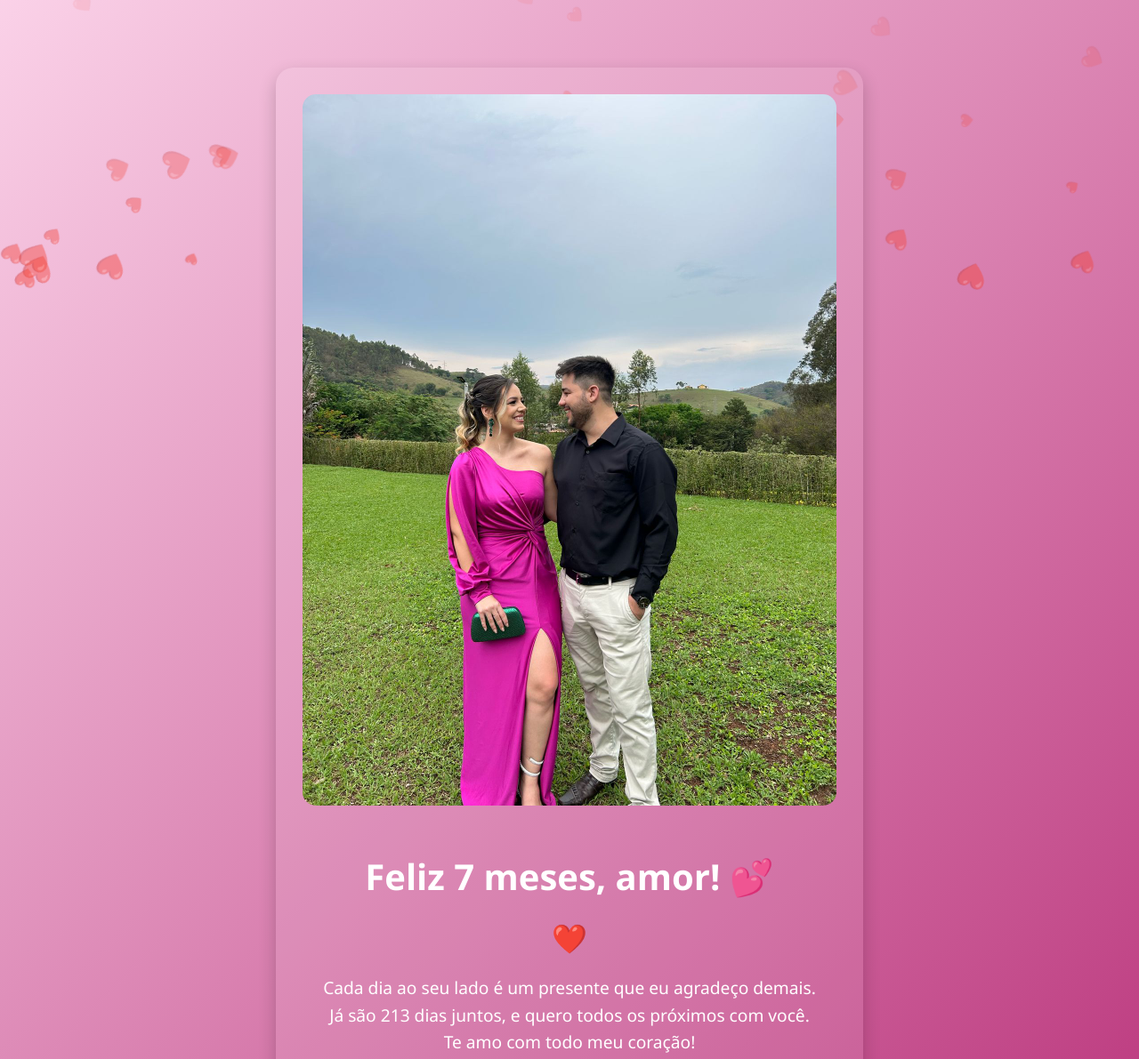
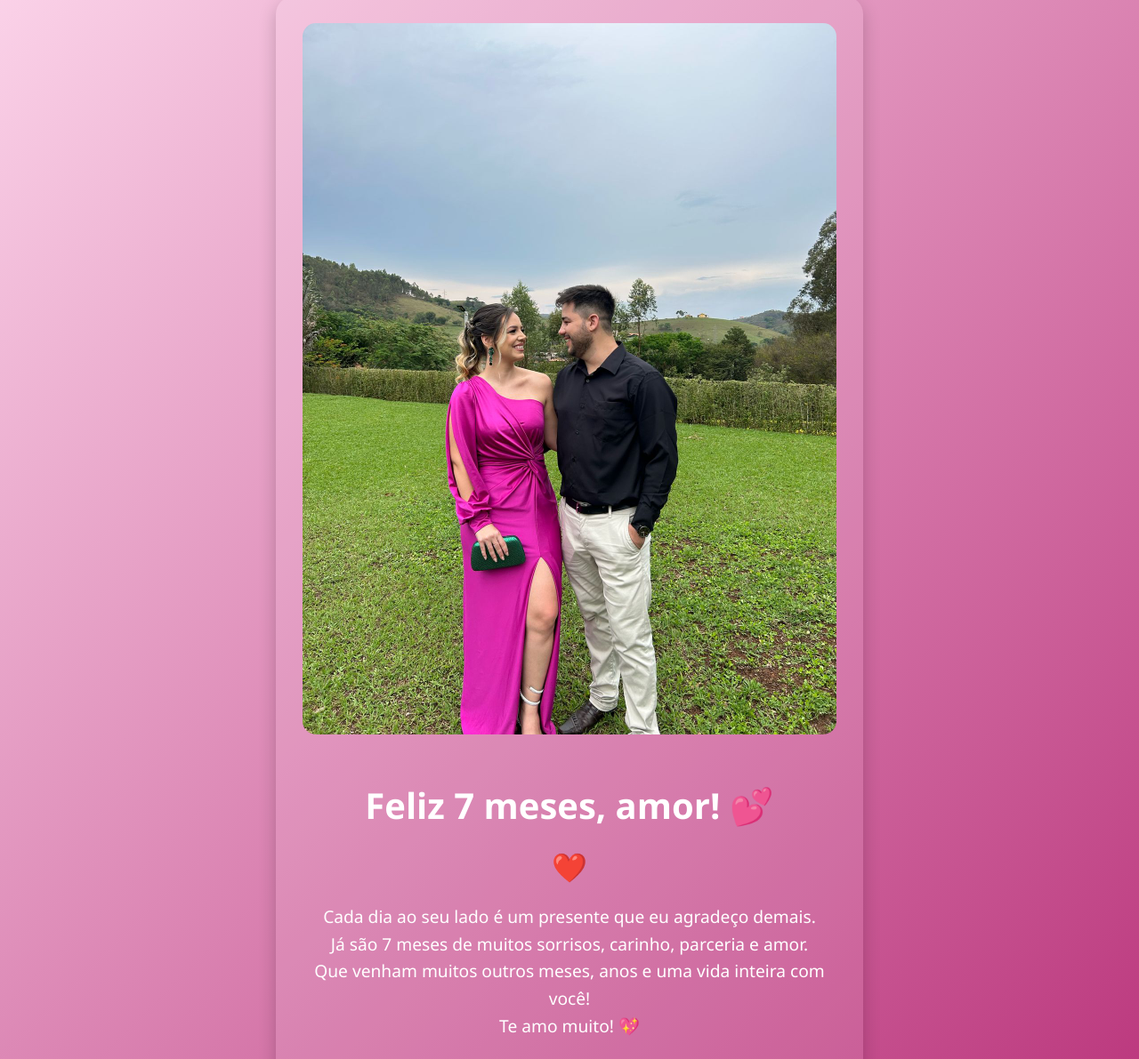
Before and after one commit to fflucasff/comemoracao-namoro, a plain HTML site: page index.html in a window 1280 px wide. Shown: the part 24-1215 px from the top of the page at 89% size. Drawn offline with Linux system fonts and the light colour scheme.

Commit message:
Update index.html

```diff
--- a/index.html
+++ b/index.html
@@ -2,8 +2,8 @@
 <html lang="pt-BR">
 <head>
   <meta charset="UTF-8" />
-  <meta name="viewport" content="width=device-width, initial-scale=1.0" />
-  <title>7 Meses de Amor</title>
+  <meta name="viewport" content="width=device-width, initial-scale=1.0"/>
+  <title>7 meses com você</title>
   <style>
     body {
       margin: 0;
@@ -11,7 +11,12 @@
       font-family: "Segoe UI", sans-serif;
       background: linear-gradient(135deg, #fbd3e9, #bb377d);
       color: white;
+      display: flex;
+      justify-content: center;
+      align-items: center;
+      min-height: 100vh;
       text-align: center;
+      padding: 20px;
     }
 
     .card {
@@ -20,9 +25,6 @@
       border-radius: 20px;
       box-shadow: 0 8px 20px rgba(0,0,0,0.2);
       max-width: 600px;
-      margin: 100px auto;
-      position: relative;
-      z-index: 1;
     }
 
     img {
@@ -51,69 +53,19 @@
       0%, 100% { transform: scale(1); }
       50% { transform: scale(1.2); }
     }
-
-    .hearts {
-      position: fixed;
-      top: 0;
-      left: 0;
-      width: 100%;
-      height: 100%;
-      pointer-events: none;
-      z-index: 0;
-    }
-
-    .hearts span {
-      position: absolute;
-      color: rgba(255, 255, 255, 0.5);
-      animation: float 10s linear infinite;
-      font-size: 1.5rem;
-    }
-
-    @keyframes float {
-      0% {
-        transform: translateY(100vh) rotate(0deg);
-        opacity: 0;
-      }
-      50% {
-        opacity: 1;
-      }
-      100% {
-        transform: translateY(-10vh) rotate(360deg);
-        opacity: 0;
-      }
-    }
   </style>
 </head>
 <body>
-  <div class="hearts" id="hearts"></div>
-
   <div class="card">
     <img src="nos.jpg" alt="Nós dois" />
     <h1>Feliz 7 meses, amor! 💕</h1>
     <div class="heart">❤️</div>
     <p>
       Cada dia ao seu lado é um presente que eu agradeço demais. <br/>
-      Já são <span id="days-counter"></span> juntos, e quero todos os próximos com você. <br/>
-      Te amo com todo meu coração!
+      Já são 7 meses de muitos sorrisos, carinho, parceria e amor.<br/>
+      Que venham muitos outros meses, anos e uma vida inteira com você!<br/>
+      Te amo muito! 💖
     </p>
   </div>
-
-  <script>
-    const startDate = new Date("2024-09-29");
-    const today = new Date();
-    const diffTime = Math.abs(today - startDate);
-    const diffDays = Math.ceil(diffTime / (1000 * 60 * 60 * 24));
-    document.getElementById("days-counter").textContent = `${diffDays} dias`;
-
-    const heartsContainer = document.getElementById("hearts");
-    for (let i = 0; i < 50; i++) {
-      const heart = document.createElement("span");
-      heart.textContent = "❤️";
-      heart.style.left = `${Math.random() * 100}%`;
-      heart.style.animationDuration = `${5 + Math.random() * 5}s`;
-      heart.style.fontSize = `${12 + Math.random() * 20}px`;
-      heartsContainer.appendChild(heart);
-    }
-  </script>
 </body>
 </html>
```
